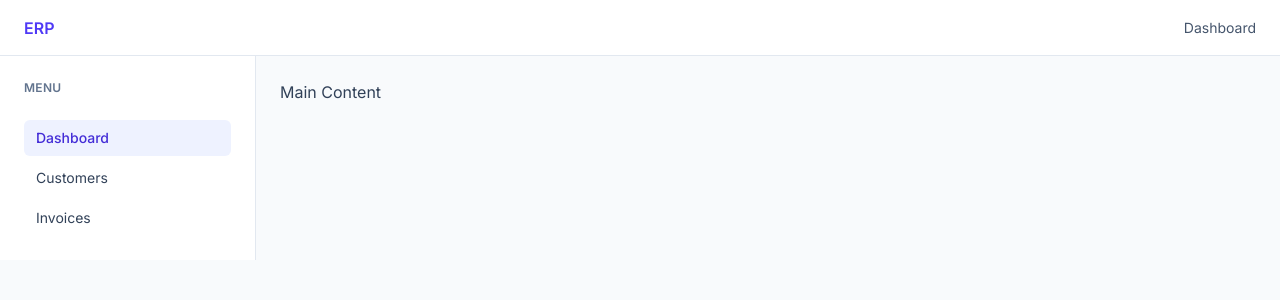
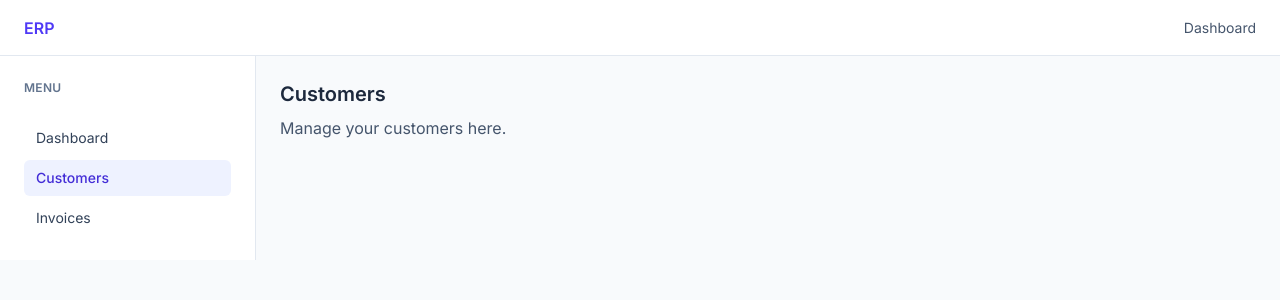
Before and after one commit to ramshootsu1/erp-frontend, a React (Vite) app: page /customers in a window 1280 px wide. Shown: the top 300 px of the page. Built offline with nearby package versions, Linux system fonts and the light colour scheme.

Commit message:
Add routing and navigation for dashboard, customers, invoices

```diff
--- a/src/App.tsx
+++ b/src/App.tsx
@@ -1,12 +1,21 @@
+import { BrowserRouter, Routes, Route, Navigate } from 'react-router-dom';
 import AppLayout from './layouts/AppLayout';
+import Dashboard from './pages/Dashboard';
+import Customers from './pages/Customers';
+import Invoices from './pages/Invoices';
 
 function App() {
   return (
-    <AppLayout>
-      <div className="text-slate-700">
-        Main Content
-      </div>
-    </AppLayout>
+    <BrowserRouter>
+      <Routes>
+        <Route element={<AppLayout />}>
+          <Route path="/" element={<Navigate to="/dashboard" replace />} />
+          <Route path="/dashboard" element={<Dashboard />} />
+          <Route path="/customers" element={<Customers />} />
+          <Route path="/invoices" element={<Invoices />} />
+        </Route>
+      </Routes>
+    </BrowserRouter>
   );
 }
 
--- a/src/components/Sidebar.tsx
+++ b/src/components/Sidebar.tsx
@@ -1,23 +1,48 @@
+import { NavLink } from 'react-router-dom';
+
 function Sidebar() {
+  const base =
+    'block rounded-md px-3 py-2 text-sm';
+
+  const inactive =
+    'text-slate-700 hover:bg-slate-100';
+
+  const active =
+    'bg-indigo-50 text-indigo-700 font-medium';
+
   return (
-    <nav className="p-6 text-sm text-slate-700">
+    <nav className="p-6">
       <div className="mb-6 text-xs font-semibold uppercase tracking-wide text-slate-500">
         Menu
       </div>
 
       <div className="space-y-1">
-        {/* Active item */}
-        <div className="rounded-md px-3 py-2 bg-indigo-50 text-indigo-700 font-medium">
+        <NavLink
+          to="/dashboard"
+          className={({ isActive }) =>
+            `${base} ${isActive ? active : inactive}`
+          }
+        >
           Dashboard
-        </div>
+        </NavLink>
 
-        {/* Inactive items */}
-        <div className="rounded-md px-3 py-2 hover:bg-slate-100 cursor-pointer">
+        <NavLink
+          to="/customers"
+          className={({ isActive }) =>
+            `${base} ${isActive ? active : inactive}`
+          }
+        >
           Customers
-        </div>
-        <div className="rounded-md px-3 py-2 hover:bg-slate-100 cursor-pointer">
+        </NavLink>
+
+        <NavLink
+          to="/invoices"
+          className={({ isActive }) =>
+            `${base} ${isActive ? active : inactive}`
+          }
+        >
           Invoices
-        </div>
+        </NavLink>
       </div>
     </nav>
   );
--- a/src/layouts/AppLayout.tsx
+++ b/src/layouts/AppLayout.tsx
@@ -1,26 +1,22 @@
+import { Outlet } from 'react-router-dom';
 import Topbar from '../components/Topbar';
 import Sidebar from '../components/Sidebar';
 
-type AppLayoutProps = {
-  children: React.ReactNode;
-};
-
-function AppLayout({ children }: AppLayoutProps) {
+function AppLayout() {
   return (
     <div className="min-h-screen bg-slate-50">
       {/* Topbar */}
       <Topbar />
 
-      {/* Main area */}
       <div className="flex">
         {/* Sidebar */}
         <aside className="w-64 bg-white border-r border-slate-200">
           <Sidebar />
         </aside>
 
-        {/* Content */}
+        {/* Page content */}
         <main className="flex-1 p-6">
-          {children}
+          <Outlet />
         </main>
       </div>
     </div>
--- /dev/null
+++ b/src/pages/Customers.tsx
@@ -0,0 +1,15 @@
+function Customers() {
+  return (
+    <div>
+      <h1 className="text-xl font-semibold text-slate-800">
+        Customers
+      </h1>
+
+      <p className="mt-2 text-slate-600">
+        Manage your customers here.
+      </p>
+    </div>
+  );
+}
+
+export default Customers;
--- /dev/null
+++ b/src/pages/Dashboard.tsx
@@ -0,0 +1,15 @@
+function Dashboard() {
+  return (
+    <div>
+      <h1 className="text-xl font-semibold text-slate-800">
+        Dashboard
+      </h1>
+
+      <p className="mt-2 text-slate-600">
+        Main content goes here
+      </p>
+    </div>
+  );
+}
+
+export default Dashboard;
--- /dev/null
+++ b/src/pages/Invoices.tsx
@@ -0,0 +1,15 @@
+function Invoices() {
+  return (
+    <div>
+      <h1 className="text-xl font-semibold text-slate-800">
+        Invoices
+      </h1>
+
+      <p className="mt-2 text-slate-600">
+        View and manage invoices here.
+      </p>
+    </div>
+  );
+}
+
+export default Invoices;
```
